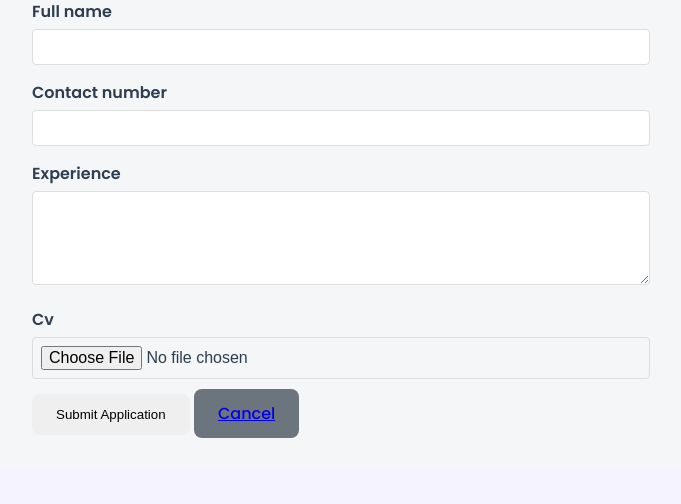
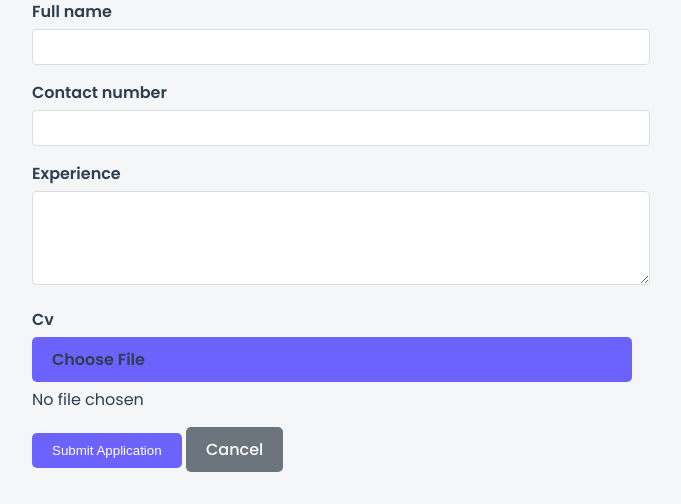
Before and after one commit to AzizullahDarmani/AI_Powered_Resume_Analyzer, a Django app: template accounts/templates/accounts/apply_job.html in a window 1280 px wide. Shown: the part 334-838 px from the top of the page, without its empty margins (8-689 px from the left). Before the commit the page ends 772 px from the top, so only its background shows below. Run offline with Django 5.2, Linux system fonts and the light colour scheme; the template is opened without the code that fills it: values that come from a table or form of the project are taken from there, others are empty.

Commit message:
Assistant checkpoint: Update button and file input styles
Assistant generated file changes:
- accounts/templates/accounts/apply_job.html: Update button and file input styles, Add custom file input

---

User prompt:

remove the underlines of button text, and aslo give a beautful style for choose file button and also change the color of cancel button and remove its underline

Replit-Commit-Author: Assistant
Replit-Commit-Session-Id: 0411cb77-4424-4415-a595-fc67fea6358b

```diff
--- a/accounts/templates/accounts/apply_job.html
+++ b/accounts/templates/accounts/apply_job.html
@@ -13,12 +13,27 @@
         {% for field in form %}
         <div class="form-group">
             <label>{{ field.label }}</label>
-            {{ field }}
+            {% if field.name == 'cv' %}
+                <label class="custom-file-upload">
+                    <input type="file" name="{{ field.name }}" id="{{ field.id_for_label }}" accept=".pdf,.doc,.docx">
+                    Choose File
+                </label>
+                <span id="file-chosen">No file chosen</span>
+            {% else %}
+                {{ field }}
+            {% endif %}
             {% if field.errors %}
                 <div class="error">{{ field.errors }}</div>
             {% endif %}
         </div>
         {% endfor %}
+        <script>
+            const fileInput = document.querySelector('input[type="file"]');
+            const fileChosen = document.getElementById('file-chosen');
+            fileInput.addEventListener('change', function() {
+                fileChosen.textContent = this.files[0] ? this.files[0].name : 'No file chosen';
+            });
+        </script>
         <button type="submit" class="btn">Submit Application</button>
         <a href="{% url 'jobs' %}" class="btn" style="background-color: #6c757d;">Cancel</a>
     </form>
@@ -47,10 +62,48 @@
             border: 1px solid #ddd;
             border-radius: 4px;
         }
+        .form-group input[type="file"] {
+            display: none;
+        }
+        .custom-file-upload {
+            display: inline-block;
+            padding: 10px 20px;
+            background: #6C63FF;
+            color: white;
+            border-radius: 5px;
+            cursor: pointer;
+            transition: all 0.3s ease;
+        }
+        .custom-file-upload:hover {
+            background: #5a52d5;
+        }
         .error {
             color: red;
             font-size: 0.9em;
             margin-top: 5px;
         }
+        .btn {
+            text-decoration: none;
+            display: inline-block;
+            padding: 10px 20px;
+            border-radius: 5px;
+            transition: all 0.3s ease;
+            border: none;
+            cursor: pointer;
+        }
+        button.btn {
+            background: #6C63FF;
+            color: white;
+        }
+        button.btn:hover {
+            background: #5a52d5;
+        }
+        a.btn {
+            background: #8c8c8c;
+            color: white;
+        }
+        a.btn:hover {
+            background: #737373;
+        }
     </style>
 {% endblock %}
```
